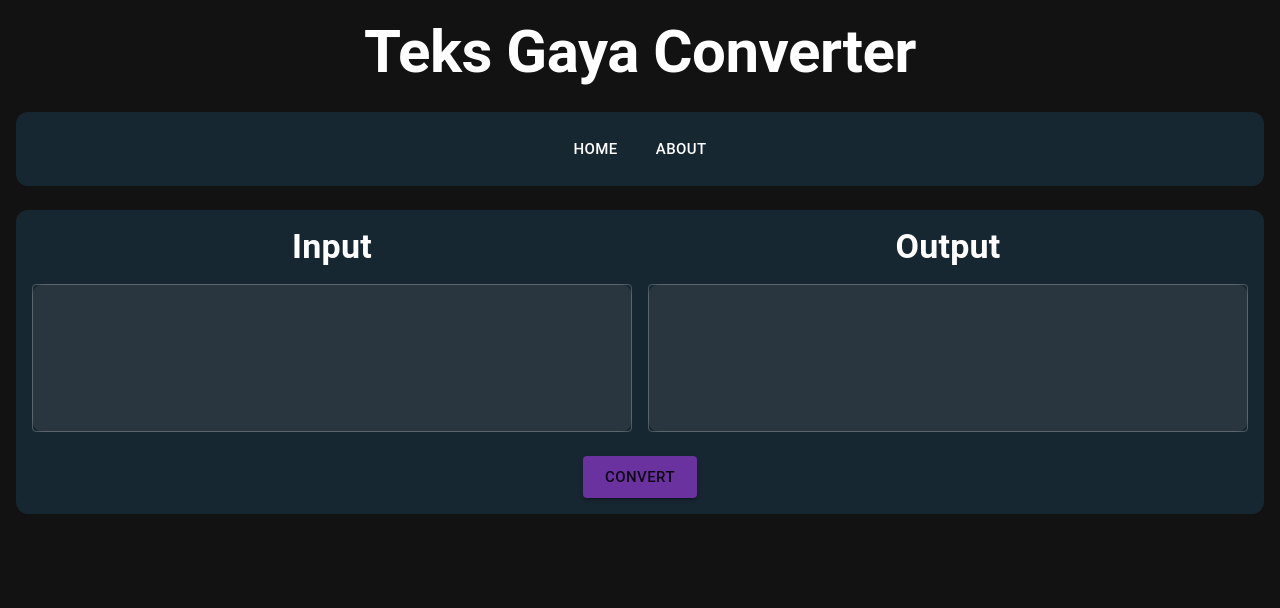
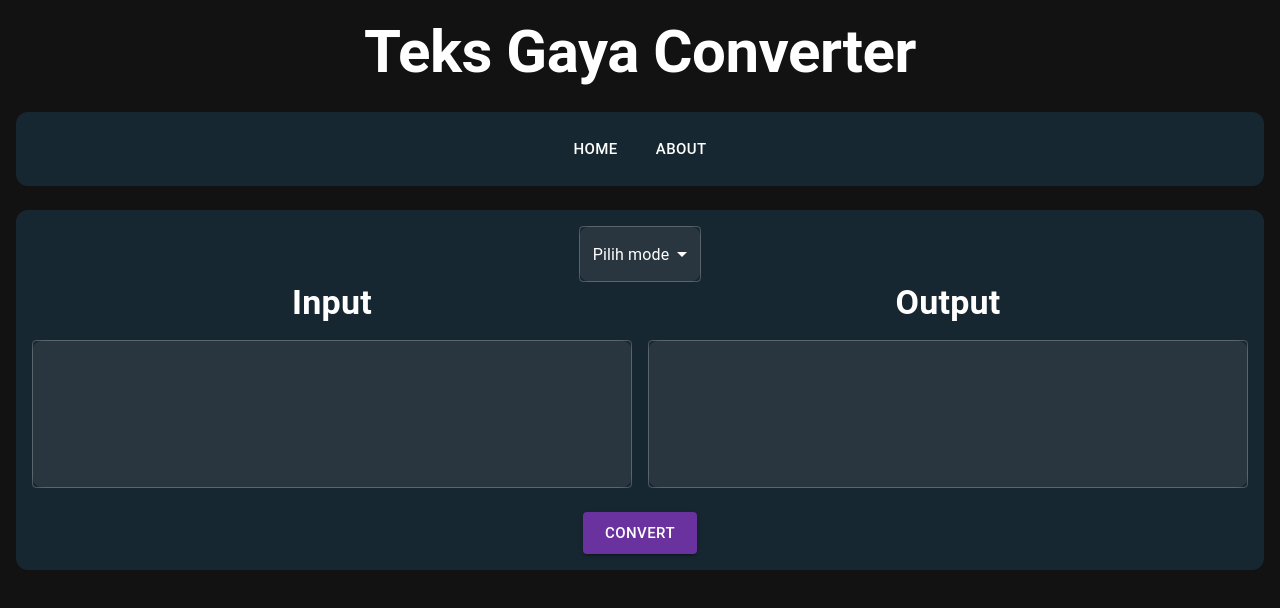
Before and after one commit to fikrisyahid/teks-gaya-converter, a Next.js app: page / in a window 1280 px wide. Shown: the top 608 px of the page. Built offline with nearby package versions, Linux system fonts and the light colour scheme.

Commit message:
UI dark theme from MUI

```diff
--- a/components/Title.tsx
+++ b/components/Title.tsx
@@ -5,7 +5,7 @@ import Grid from "@mui/material/Grid";
 const Title = () => {
   return (
     <Grid container mb={3} justifyContent="center">
-      <Typography textAlign="center" variant="h2" fontWeight={700} color="white">
+      <Typography textAlign="center" variant="h2" fontWeight={700}>
         Teks Gaya Converter
       </Typography>
     </Grid>
--- a/pages/about.tsx
+++ b/pages/about.tsx
@@ -24,7 +24,7 @@ const About: NextPage = () => {
               <br />
               GitHub:{" "}
               <a
-                style={{ textDecoration: "none" }}
+                style={{ textDecoration: "none", color: "lightsteelblue" }}
                 href="https://github.com/fikrisyahid"
               >
                 Fikri Syahid
@@ -38,6 +38,7 @@ const About: NextPage = () => {
               href="https://github.com/fikrisyahid/teks-bapak-converter#readme"
               variant="contained"
               color="secondary"
+              sx={{ color: "white", backgroundColor: "#6a329f" }}
             >
               Go to GitHub page
             </Button>
--- a/pages/index.tsx
+++ b/pages/index.tsx
@@ -7,10 +7,12 @@ import Button from "@mui/material/Button";
 import MainGrid from "../components/MainGrid";
 import converter from "../utils/converter";
 import Head from "next/head";
+import MenuItem from "@mui/material/MenuItem";
 
 const Home: NextPage = () => {
   const [input, setInput] = useState("");
   const [output, setOutput] = useState("");
+  const [mode, setMode] = useState("0");
 
   const handleConvert = () => {
     const response = converter(input);
@@ -25,6 +27,22 @@ const Home: NextPage = () => {
       <Grid container item>
         <MainGrid>
           <Grid container item mb={3}>
+            <Grid container item justifyContent="center">
+              <Grid item>
+                <TextField
+                  select
+                  value={mode}
+                  onChange={(e) => setMode(e.target.value)}
+                  sx={{ backgroundColor: "#29363f", borderRadius: 3 }}
+                >
+                  <MenuItem value="0" disabled>
+                    Pilih mode
+                  </MenuItem>
+                  <MenuItem value="1">Bapack2</MenuItem>
+                  <MenuItem value="2">Jamet FB 2009</MenuItem>
+                </TextField>
+              </Grid>
+            </Grid>
             <Grid
               container
               item
@@ -35,7 +53,7 @@ const Home: NextPage = () => {
             >
               <Grid container item justifyContent="center">
                 <Grid item>
-                  <Typography variant="h4" fontWeight={700} color="white">
+                  <Typography variant="h4" fontWeight={700}>
                     Input
                   </Typography>
                 </Grid>
@@ -49,7 +67,6 @@ const Home: NextPage = () => {
                   color="primary"
                   onChange={(e) => setInput(e.target.value)}
                   inputProps={{
-                    style: { color: "white" },
                     spellCheck: false,
                   }}
                   sx={{ backgroundColor: "#29363f", borderRadius: 3 }}
@@ -66,7 +83,7 @@ const Home: NextPage = () => {
             >
               <Grid container item justifyContent="center">
                 <Grid item>
-                  <Typography variant="h4" fontWeight={700} color="white">
+                  <Typography variant="h4" fontWeight={700}>
                     Output
                   </Typography>
                 </Grid>
@@ -79,7 +96,6 @@ const Home: NextPage = () => {
                   value={output}
                   onChange={(e) => setOutput(e.target.value)}
                   inputProps={{
-                    style: { color: "white" },
                     spellCheck: false,
                   }}
                   sx={{ backgroundColor: "#29363f", borderRadius: 3 }}
@@ -94,7 +110,7 @@ const Home: NextPage = () => {
                 variant="contained"
                 color="secondary"
                 onClick={handleConvert}
-                sx={{ backgroundColor: "#6a329f" }}
+                sx={{ color: "white", backgroundColor: "#6a329f" }}
               >
                 Convert
               </Button>
```
